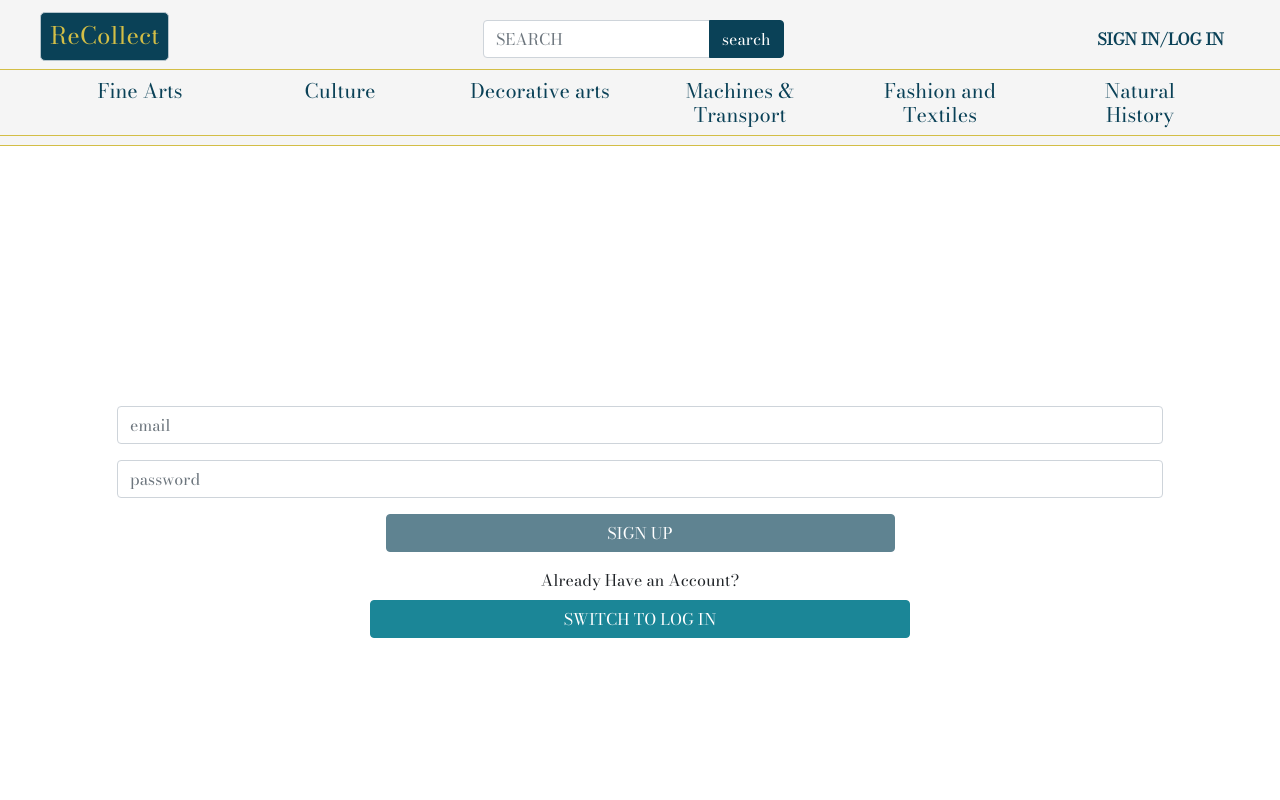
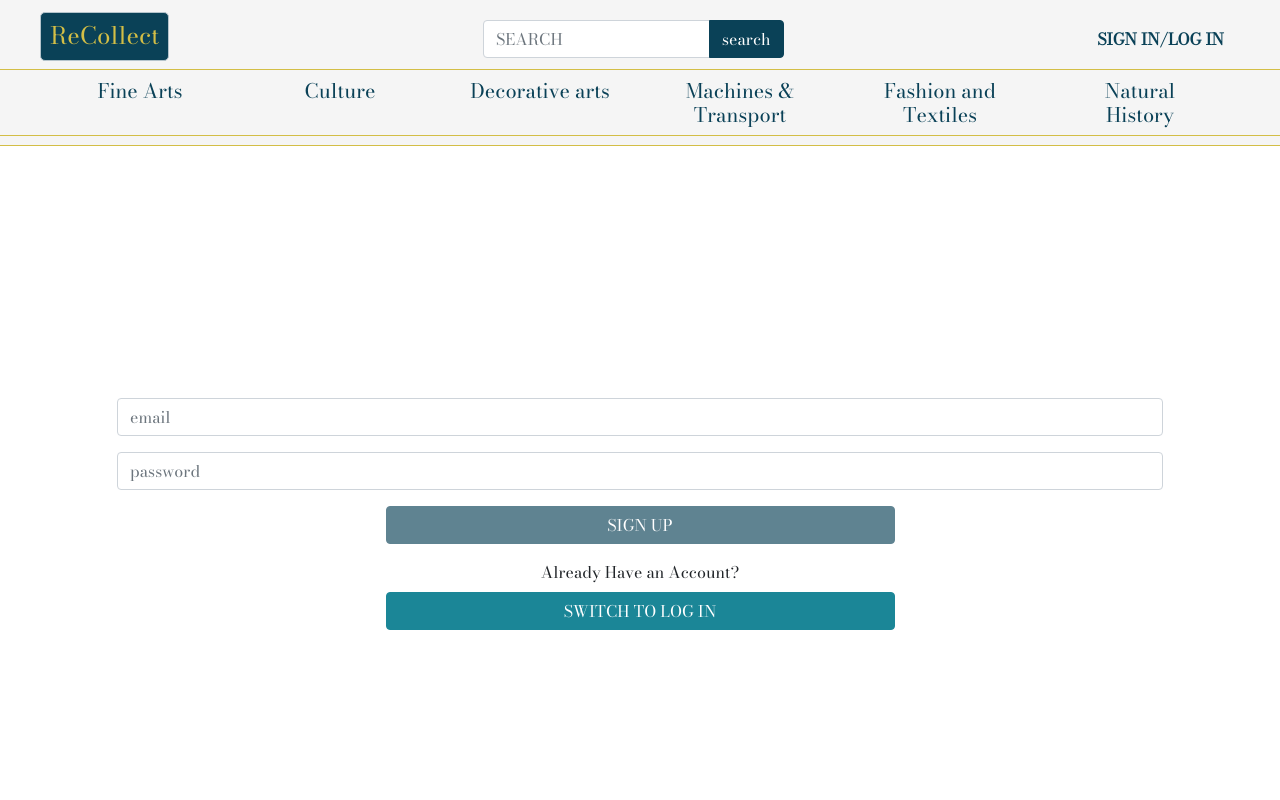
Before and after one commit to Carolista/collection-organizer, an Angular app in the folder frontEnd/: page /member-sign-in in a window 1280 px wide. Shown: the top 800 px of the page. Built offline with nearby package versions, Linux system fonts and the light colour scheme.

Commit message:
fixed formatting on signin button on member-authentication html file

```diff
--- a/frontEnd/src/app/member-authentication/member-authentication.component.html
+++ b/frontEnd/src/app/member-authentication/member-authentication.component.html
@@ -59,7 +59,7 @@
           </div>
         </div>
       </form>
-      <div class='row justify-content-center align-items-center m3'>
+      <div class='row justify-content-center align-items-center m-3'>
         <div class="col-6" style="text-align: center;">
           <div *ngIf="signupMode">
             <label for="logIn">Already Have an Account?</label>
--- a/frontEnd/src/app/navbar-header/navbar-header.component.html
+++ b/frontEnd/src/app/navbar-header/navbar-header.component.html
@@ -60,10 +60,10 @@
             routerLink="member-sign-in"
             (click)="onSignIn">sign up</a>
           </li> -->
-          <li class="nav-item" *ngIf="isAuthenticated" routerLink="selected" role="button">
+          <li class="nav-item" *ngIf="isAuthenticated" role="button">
             <!--add method here to log out when clicked-->
             <a class="nav-link text-uppercase font-weight-bold px-3"
-            routerLink="home" (click)="onLogOut">log out</a>
+            (click)="onLogOut">log out</a>
           </li>
         </ul>
       </div>
```
